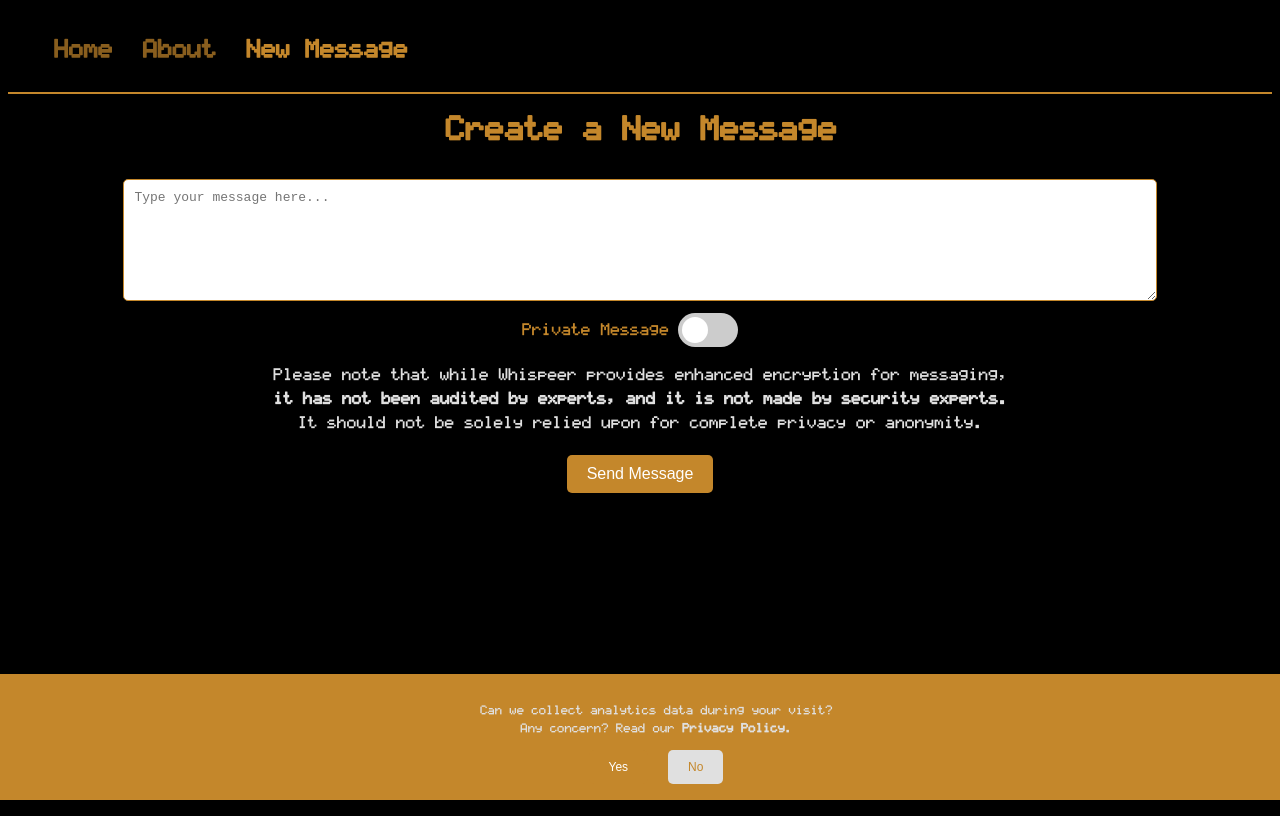
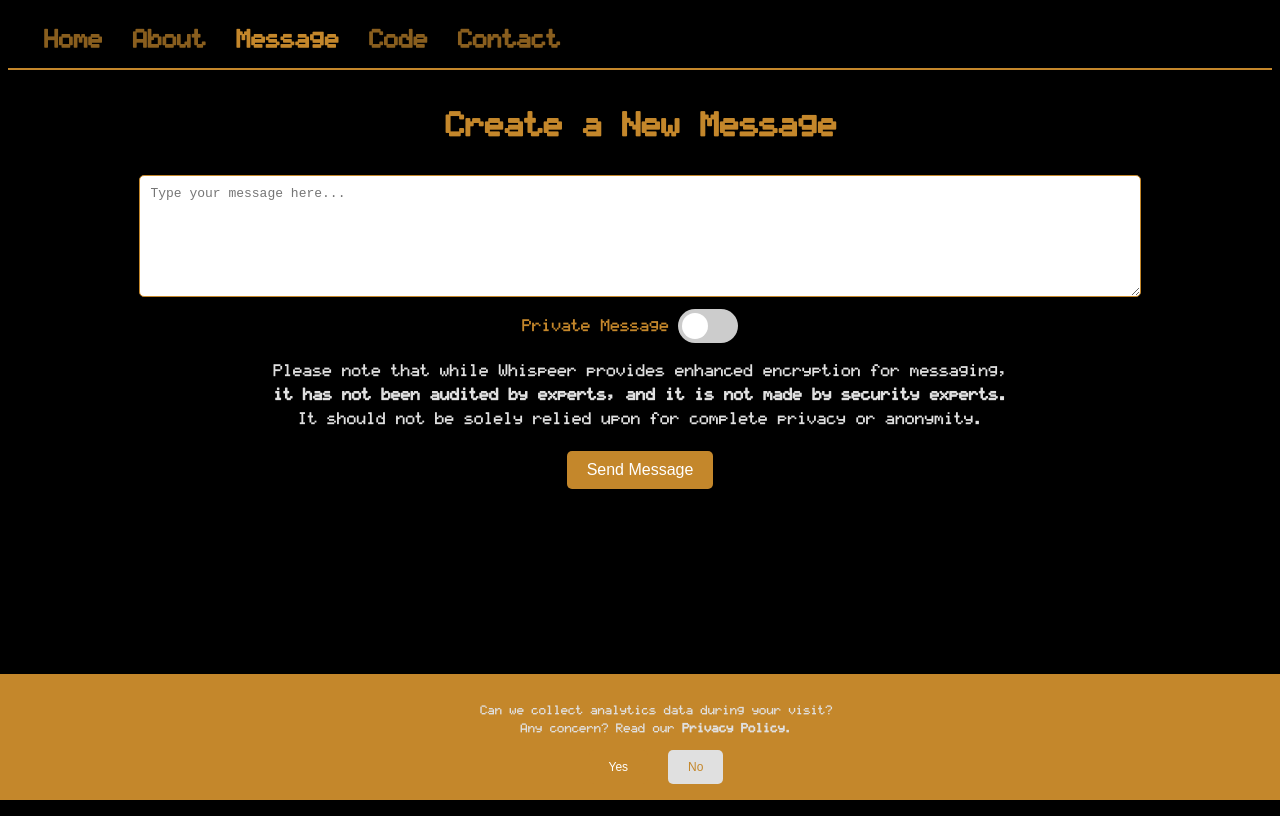
Before and after one commit to whispeer-me/whispeer, a Vue app: page /m/new in a window 1280 px wide. Built offline with nearby package versions, Linux system fonts and the light colour scheme; no server answers.

Commit message:
Refactor App.vue and add AppHeader component

```diff
--- a/src/App.vue
+++ b/src/App.vue
@@ -1,21 +1,21 @@
 <template>
   <div id="app">
-    <nav class="main-nav">
-      <router-link to="/" class="nav-link">Home</router-link>
-      <router-link to="/about" class="nav-link">About</router-link>
-      <router-link to="/m/new" class="nav-link">New Message</router-link>
-    </nav>
+    <AppHeader />
     <hr class="divider" />
-    <router-view />
+    <div class="content">
+      <router-view />
+    </div>
     <AppFooter />
   </div>
 </template>
 
 <script>
+import AppHeader from "@/components/main/AppHeader.vue";
 import AppFooter from "@/components/main/AppFooter.vue";
 
 export default {
   components: {
+    AppHeader,
     AppFooter,
   },
 };
@@ -25,42 +25,16 @@ export default {
 @import "@/assets/scss/app.scss";
 
 #app {
-  @extend %lcd-font;
   -webkit-font-smoothing: antialiased;
   -moz-osx-font-smoothing: grayscale;
   text-align: center;
-  color: #2c3e50;
-  display: flex;
-  flex-direction: column;
   min-height: 100vh;
 }
 
-body {
-  background-color: $background-color;
-}
-
 .divider {
-  @extend %divider;
-}
-
-.main-nav {
-  padding: 30px;
-  background-color: rgba(0, 0, 0, 0.7);
-  text-align: left;
-
-  .nav-link {
-    @extend %lcd-font;
-    font-size: 24px;
-    color: $primary-color;
-    text-decoration: none;
-    margin: 0 15px;
-    opacity: 0.7;
-    transition: opacity 0.3s ease;
-
-    &:hover,
-    &.router-link-exact-active {
-      opacity: 1;
-    }
-  }
+  border: none;
+  height: 2px;
+  background-color: $divider-color;
+  margin: 0;
 }
 </style>
--- a/src/assets/scss/app.scss
+++ b/src/assets/scss/app.scss
@@ -23,16 +23,24 @@ $input-padding: 10px;
 $text-font-size: 1.4em;
 $heading-font-size: 3em;
 
+// Navigation
+$header-height: 60px;
+$footer-height: 130px;
+
 // Common Styles
 %lcd-font {
   font-family: "LCD-Solid", sans-serif;
 }
 
-%divider {
-  border: none;
-  height: 2px;
-  background-color: $divider-color;
-  margin: 0;
+.content {
+  padding: 20px;
+  height: calc(100vh - $footer-height);
+  padding-bottom: 10px;
+}
+
+body {
+  background-color: $background-color;
+  @extend %lcd-font;
 }
 
 .error-message {
--- a/src/components/main/AppFooter.vue
+++ b/src/components/main/AppFooter.vue
@@ -39,15 +39,15 @@ export default Vue.extend({
 .app-footer {
   background-color: rgba(0, 0, 0, 0.7);
   color: $primary-color;
-  padding: 20px;
+  padding: 10px;
   text-align: center;
   position: fixed;
   bottom: 0;
-  left: 0;
   width: 100%;
+  z-index: 1000;
 
   .footer-text {
-    margin-top: 10px;
+    margin: 10px;
   }
 
   .footer-link {
--- /dev/null
+++ b/src/components/main/AppHeader.vue
@@ -0,0 +1,54 @@
+<template>
+  <div class="header">
+    <nav class="main-nav">
+      <router-link to="/" class="nav-link">Home</router-link>
+      <router-link to="/about" class="nav-link">About</router-link>
+      <router-link to="/m/new" class="nav-link">Message</router-link>
+      <router-link to="/code" class="nav-link">Code</router-link>
+      <router-link to="/contact" class="nav-link">Contact</router-link>
+    </nav>
+  </div>
+</template>
+
+<script>
+import Vue from "vue";
+export default Vue.extend({
+  name: "AppHeader",
+});
+</script>
+
+<style lang="scss" scoped>
+@import "@/assets/scss/app.scss";
+
+.header {
+  background-color: $background-color;
+  color: white;
+  text-align: center;
+  width: 100%;
+  z-index: 1000;
+  height: $header-height;
+  overflow: scroll;
+}
+
+.main-nav {
+  padding: 20px;
+  background-color: rgba(0, 0, 0, 0.7);
+  text-align: left;
+  width: fit-content;
+
+  .nav-link {
+    @extend %lcd-font;
+    font-size: 24px;
+    color: $primary-color;
+    text-decoration: none;
+    margin: 0 15px;
+    opacity: 0.7;
+    transition: opacity 0.3s ease;
+
+    &:hover,
+    &.router-link-exact-active {
+      opacity: 1;
+    }
+  }
+}
+</style>
--- a/src/components/message/ChiperDisplay.vue
+++ b/src/components/message/ChiperDisplay.vue
@@ -159,7 +159,7 @@ export default {
   opacity: 0.3 !important;
 }
 
-$char-size: "36px";
+$char-size: 36px;
 
 .char {
   display: inline-block;
```
